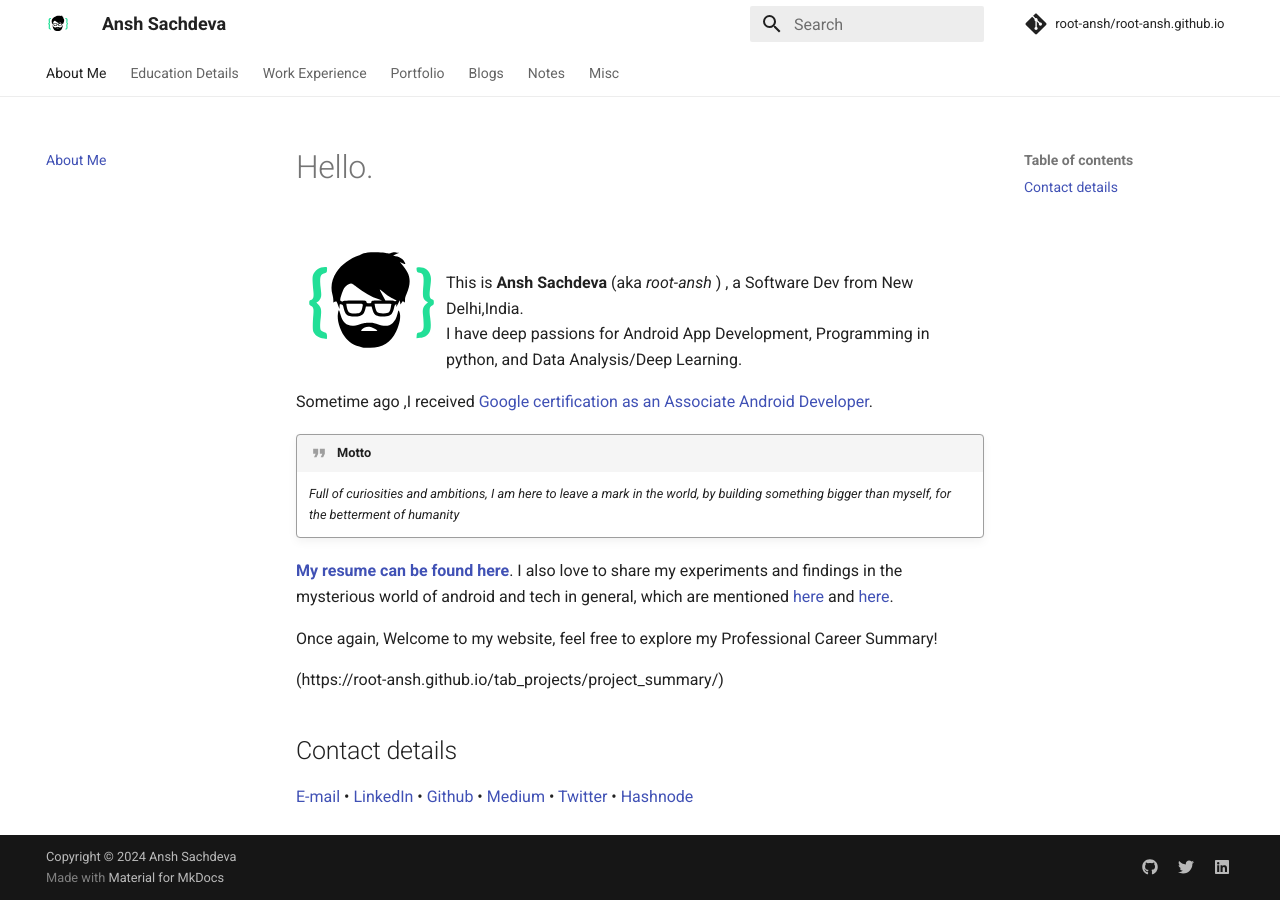
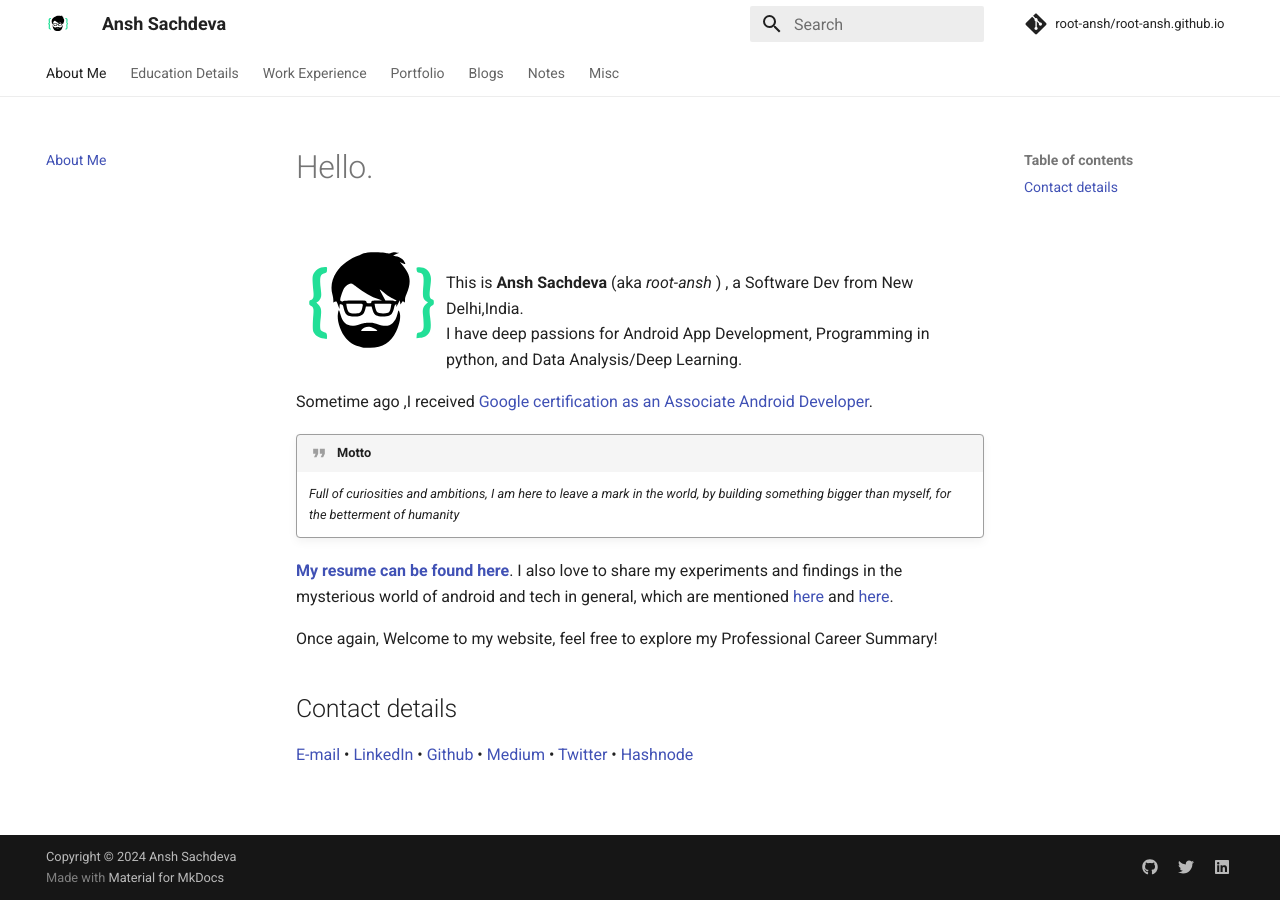
Before and after one commit to root-ansh/root-ansh.github.io, an MkDocs documentation site: the page built from docs/index.md, in a window 1280 px wide. Built offline with MkDocs 1.6.1 and Material for MkDocs 9.7.7, drawn with Linux system fonts in a browser that asks for light colours; comment, search, counter and statistics services are not loaded; some of the changed lines change nothing that is shown.

Commit message:
Update index.md

```diff
--- a/docs/index.md
+++ b/docs/index.md
@@ -19,8 +19,6 @@ Sometime ago ,I received [Google certification as an Associate Android Developer
 [**My resume can be found here**](https://drive.google.com/file/d/1BpPzQY-GZvQwoQhw07bbt4eEhHhtMjAq/view). I also love to share my experiments and findings in the mysterious world of android and tech in general, which are mentioned [here](https://root-ansh.github.io/tab_blogs/bloglist/)  and [here](https://root-ansh.github.io/tab_notes/blog_summary/).
 
 Once again, Welcome to my website, feel free to explore my Professional Career Summary!
-
-(https://root-ansh.github.io/tab_projects/project_summary/)
 
 
 ## Contact details
```
